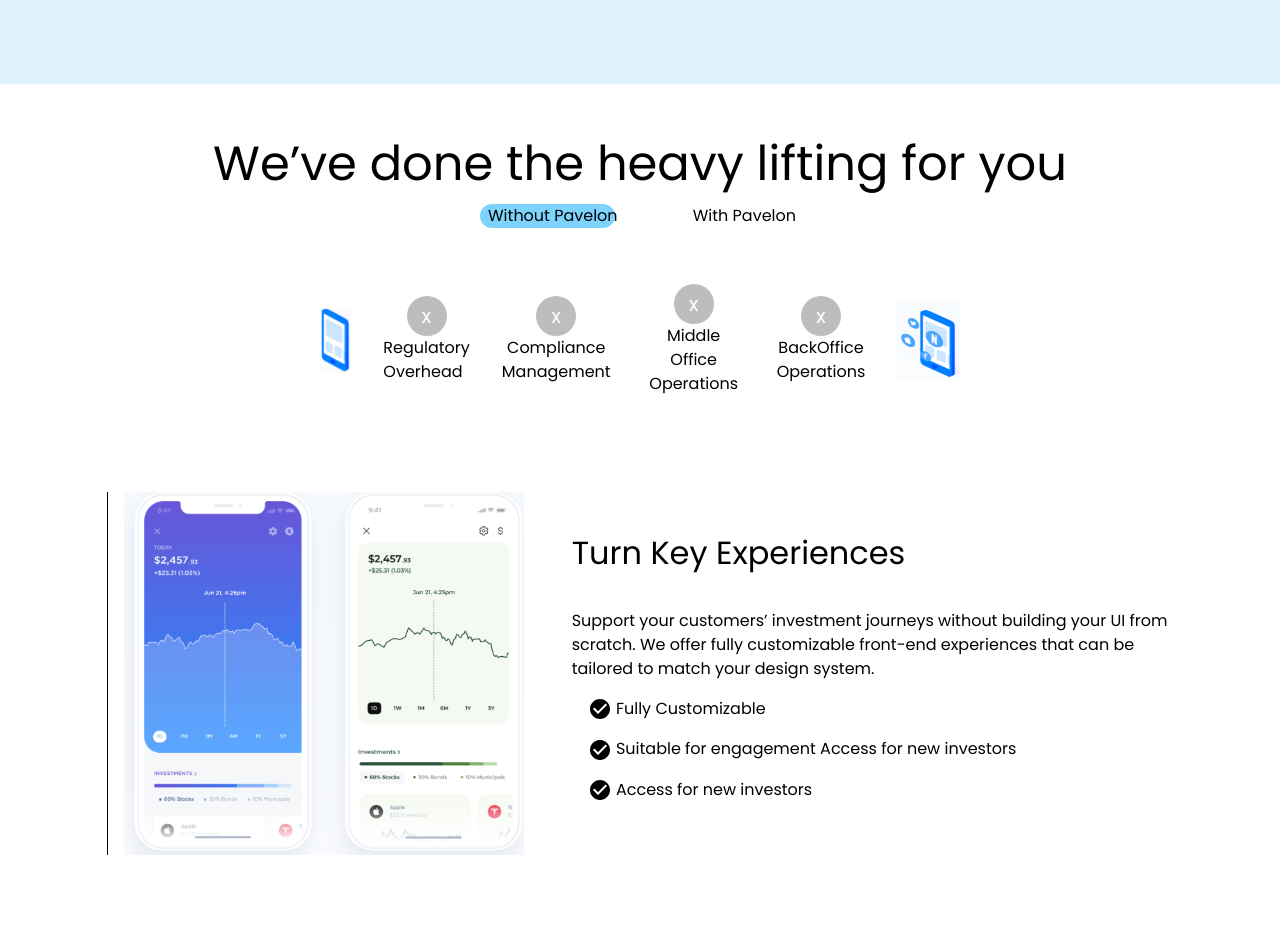
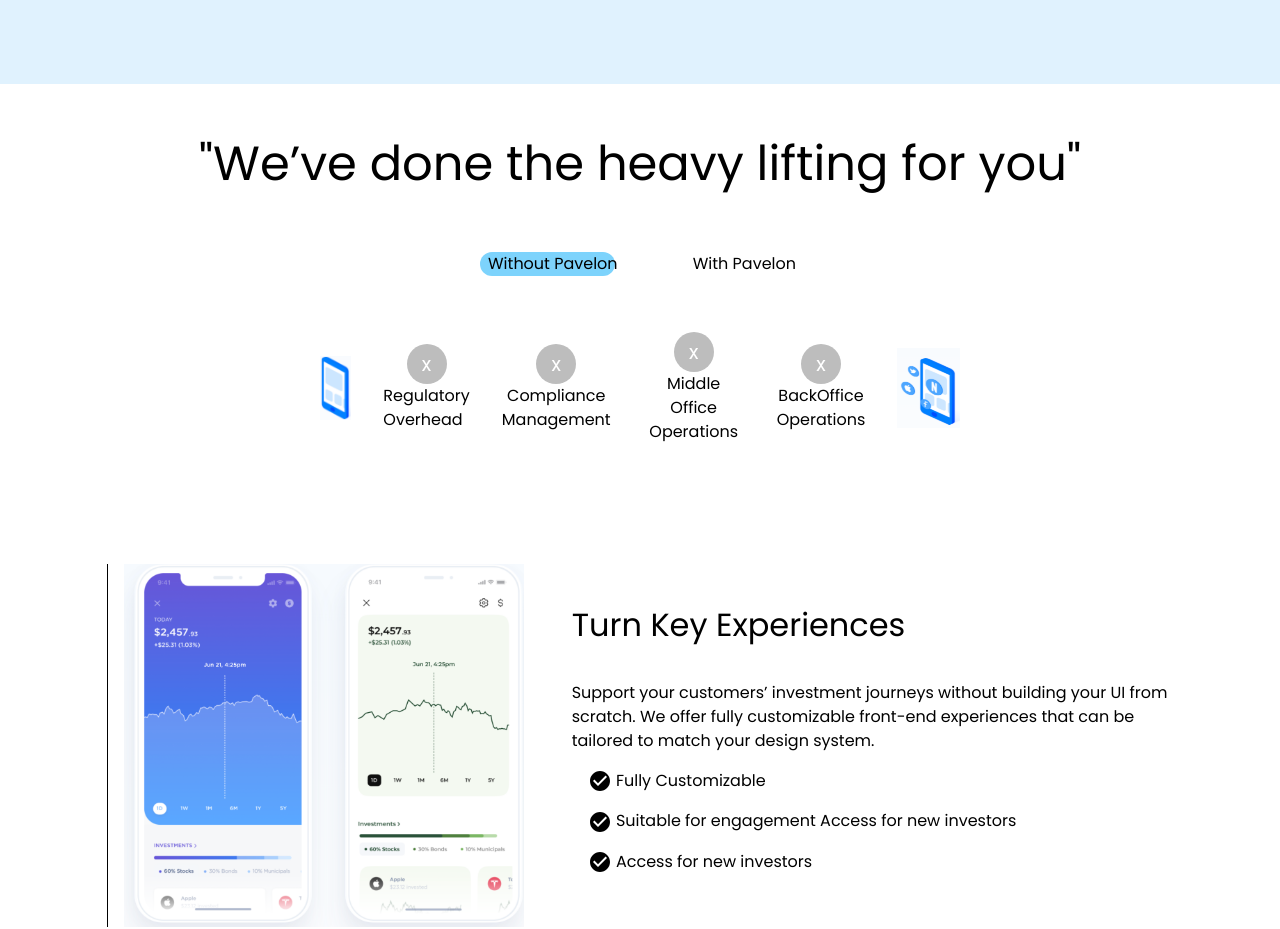
Before and after one commit to EllisOtoo/pavelonv2, a Next.js app: page /investmentAsAService in a window 1280 px wide. Shown: the part 780-1709 px from the top of the page. Built offline with nearby package versions, Linux system fonts and the light colour scheme.

Commit message:
Image src attributes casing change to fix image display in Prod

```diff
--- a/pages/investmentAsAService.tsx
+++ b/pages/investmentAsAService.tsx
@@ -145,11 +145,12 @@
   });
 
   return (
-    <>
+    <div className="">
+      <div className="md:h-96">
         <div className="my-12">
-        <div className="flex flex-col w-full my-12 justify-center items-center">
+          <div className="flex flex-col w-full my-12 justify-center items-center md:gap-12">
             <h2 className="text-5xl px-10 py-2">
-            {"We’ve done the heavy lifting for you"}
+              "We’ve done the heavy lifting for you"
             </h2>
             {/* <div ref={container} className=" w-10/12 relative bg-blue-800 "> */}
             <div ref={container} className="w-10/12 my-2 md:w-3/12 relative ">
@@ -189,7 +190,7 @@
                     alt=""
                     fill
                     // className="h-4 w-4"
-                  src={"/investmentAsAService/left.png"}
+                    src={"/InvestmentAsAService/left.png"}
                   />
                 </div>
               </Fade>
@@ -209,7 +210,7 @@
                     alt=""
                     fill
                     // className="h-4 w-4"
-                  src={"/investmentAsAService/right.png"}
+                    src={"/InvestmentAsAService/right.png"}
                   />
                 </div>
               </Fade>
@@ -222,7 +223,7 @@
                     alt=""
                     fill
                     // className="h-4 w-4"
-                  src={"/investmentAsAService/left.png"}
+                    src={"/InvestmentAsAService/left.png"}
                   />
                 </div>
               </Fade>
@@ -264,13 +265,15 @@
                     alt=""
                     fill
                     // className="h-4 w-4"
-                  src={"/investmentAsAService/right.png"}
+                    src={"/InvestmentAsAService/right.png"}
                   />
                 </div>
               </Fade>
             </div>
           )}
         </div>
+      </div>
+
       <BaasBasicSection
         imageUrl={"/turnkey_01.png"}
         title={"Turn Key Experiences"}
@@ -317,7 +320,7 @@
         </ul>
       </BaasBasicSection>
       <GetStarted />
-    </>
+    </div>
   );
 };
 
```
Lines whose indentation alone changed are shown as unchanged.
